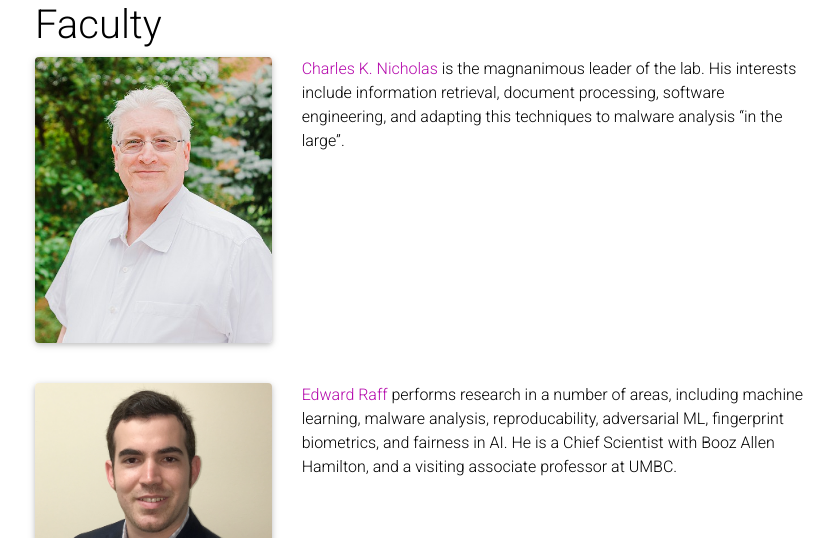
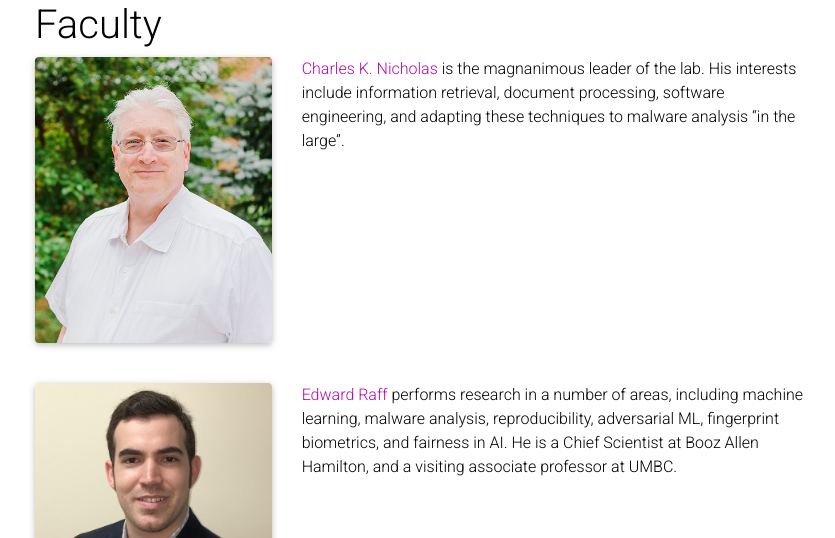
Before and after one commit to UMBC-DREAM-Lab/UMBC-DREAM-Lab.github.io, a Jekyll site: the page built from _pages/people.md, in a window 1280 px wide and 1400 px high. Shown: the part 212-750 px from the top of the window, without its empty margins (220-1055 px from the left). Built offline with Jekyll 4.4.1, drawn with Linux system fonts in a browser that asks for light colours; nearby versions of some CDN libraries; a style sheet for code colours, icons or effects is not loaded; some of the changed text lies outside the part shown.

Commit message:
Some additional grammar and spelling fixes

```diff
--- a/_pages/people.md
+++ b/_pages/people.md
@@ -13,7 +13,7 @@ nav: true
         <img class="img-fluid rounded z-depth-1" src="{{ '/assets/img/headshots/charles_nicholas.jpg' | relative_url }}" alt="" title="Charles K. Nicholas"/>
     </div>
     <div class="col-sm-8 mt-3 mt-md-0">
-        <a href="https://www.csee.umbc.edu/~nicholas/charles_nicholas.html">Charles K. Nicholas</a> is the magnanimous leader of the lab. His interests include information retrieval, document processing, software engineering, and adapting this techniques to malware analysis “in the large”.
+        <a href="https://www.csee.umbc.edu/~nicholas/charles_nicholas.html">Charles K. Nicholas</a> is the magnanimous leader of the lab. His interests include information retrieval, document processing, software engineering, and adapting these techniques to malware analysis “in the large”.
     </div>
 </div>
 
@@ -24,7 +24,7 @@ nav: true
         <img class="img-fluid rounded z-depth-1" src="{{ '/assets/img/headshots/edward_raff.jpg' | relative_url }}" alt="" title="Edward Raff"/>
     </div>
     <div class="col-sm-8 mt-3 mt-md-0">
-        <a href="https://www.edwardraff.com">Edward Raff</a> performs research in a number of areas, including machine learning, malware analysis, reproducability, adversarial ML, fingerprint biometrics, and fairness in AI. He is a Chief Scientist with Booz Allen Hamilton, and a visiting associate professor at UMBC.
+        <a href="https://www.edwardraff.com">Edward Raff</a> performs research in a number of areas, including machine learning, malware analysis, reproducibility, adversarial ML, fingerprint biometrics, and fairness in AI. He is a Chief Scientist at Booz Allen Hamilton, and a visiting associate professor at UMBC.
     </div>
 </div>
 
```
Also changed, not shown: other parts of _pages/people.md (+2 -2 lines), _pages/teaching.md (+1 -1 lines).
